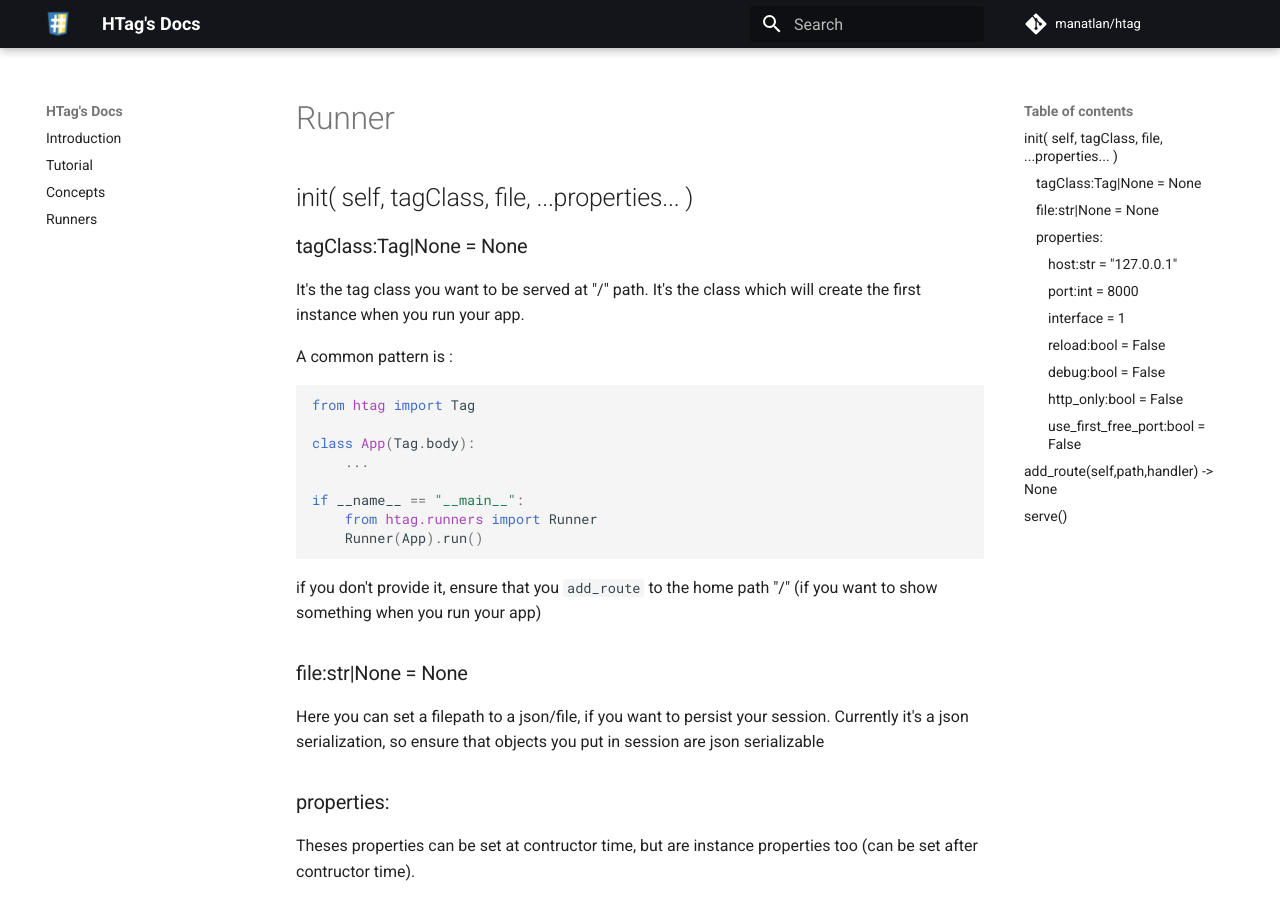
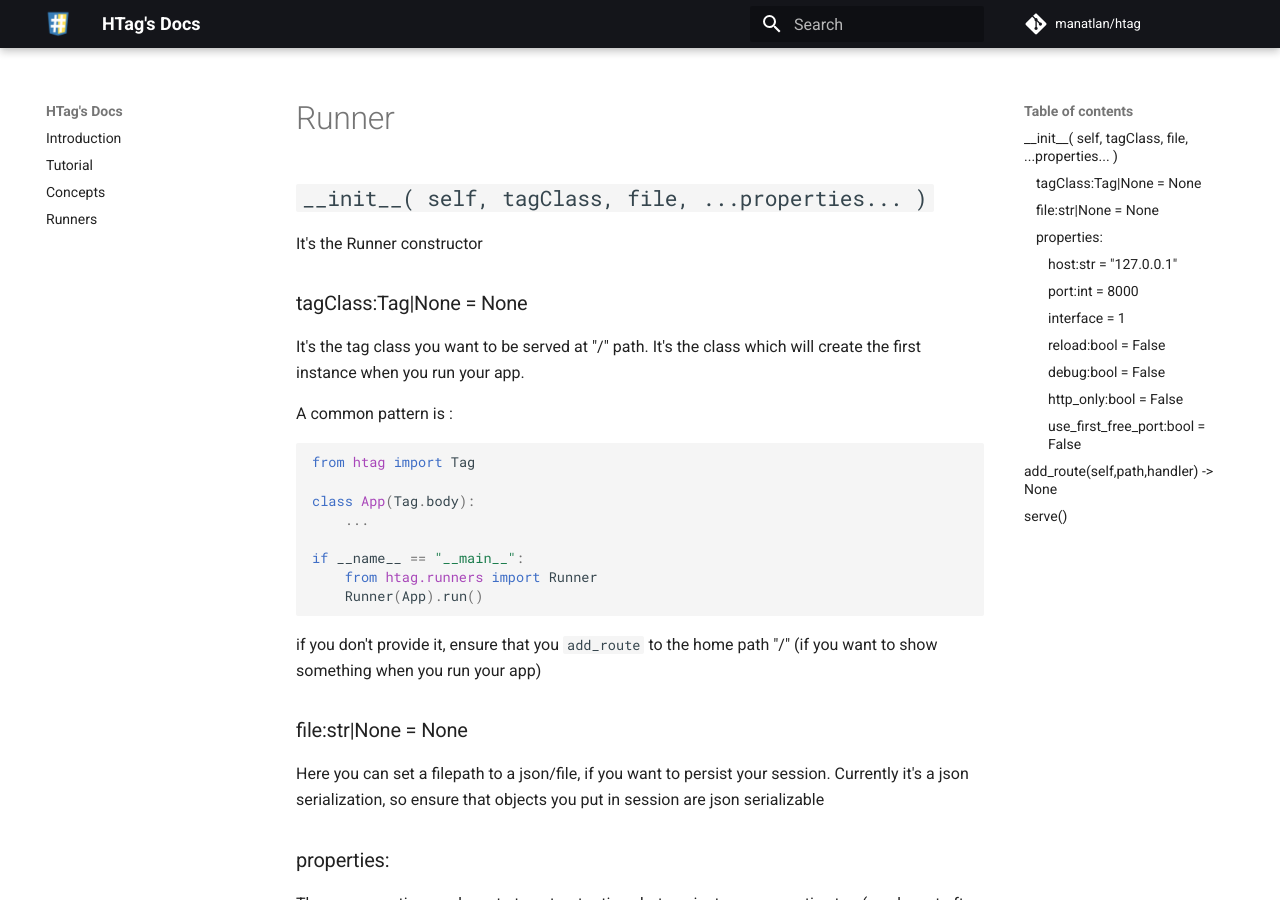
Before and after one commit to manatlan/htag, an MkDocs documentation site: the page built from docs/runner.md, in a window 1280 px wide and 900 px high. Built offline with MkDocs 1.6.1 and Material for MkDocs 9.7.7, drawn with Linux system fonts in a browser that asks for light colours; comment, search, counter and statistics services are not loaded.

Commit message:
Update runner.md

```diff
--- a/docs/runner.md
+++ b/docs/runner.md
@@ -2,7 +2,9 @@
 
 
 
-## init( self, tagClass, file, ...properties... )
+## `__init__( self, tagClass, file, ...properties... )`
+
+It's the Runner constructor
 
 ### tagClass:Tag|None = None
 
```
